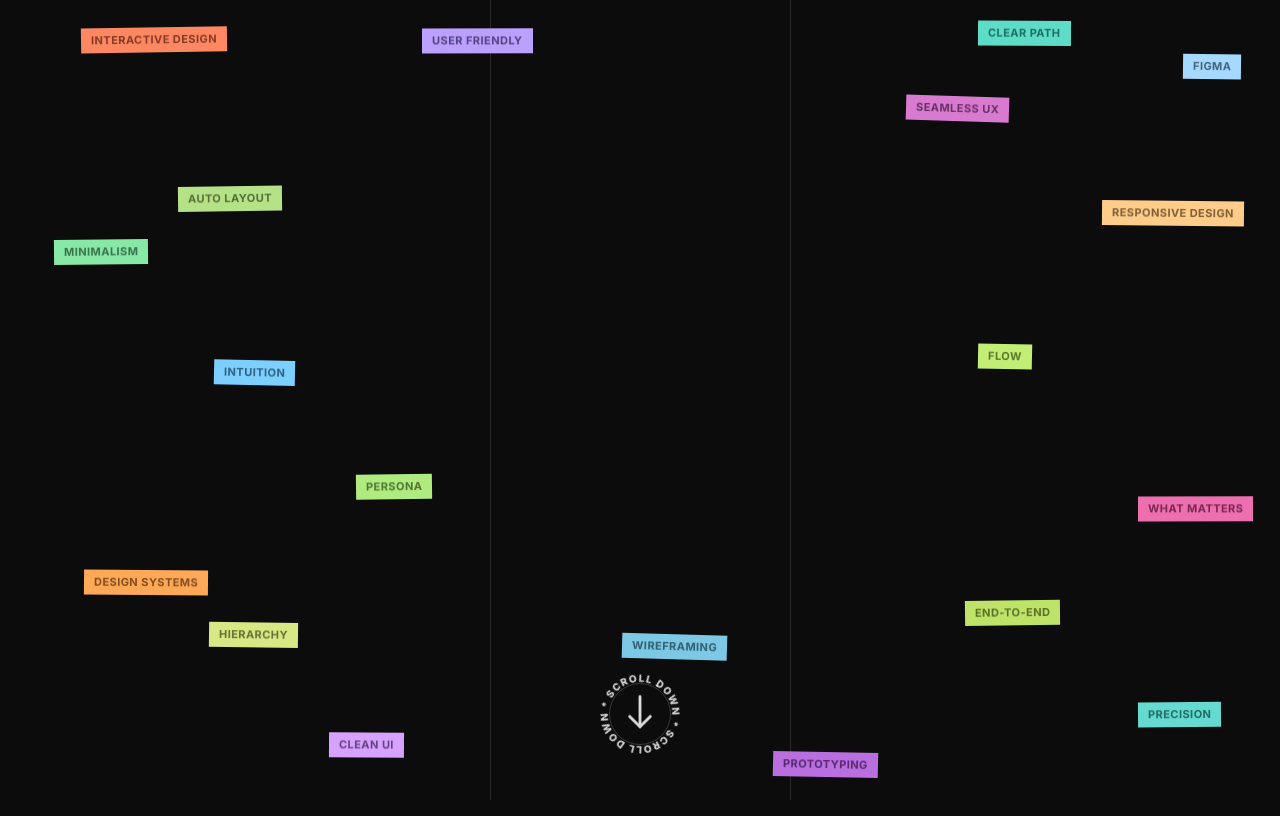
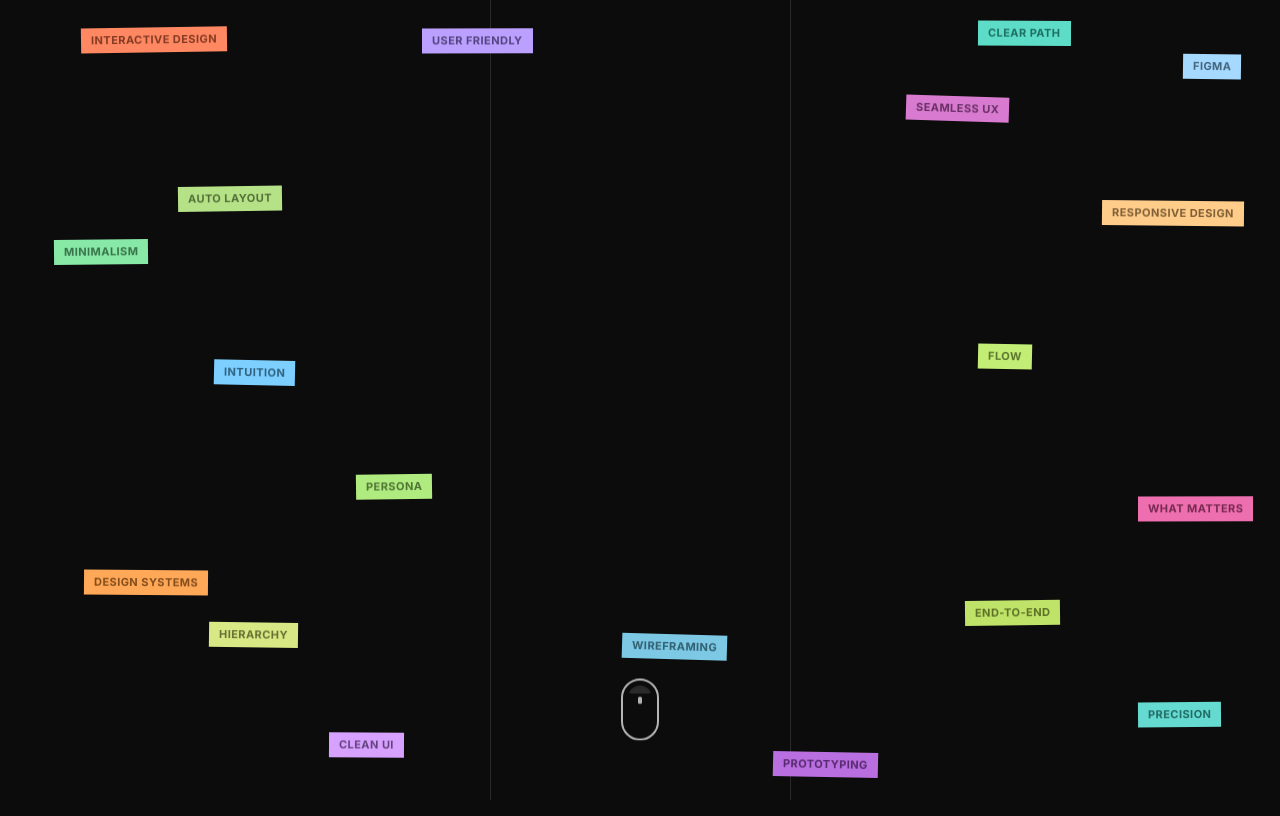
Before and after one commit to cmizchii/portfolio, a React (Vite) app: page / in a window 1280 px wide. Shown: the top 816 px of the page. Built offline with nearby package versions, Linux system fonts and the light colour scheme; a web font is replaced by a local one.

Commit message:
Refine scroll cue interaction

```diff
--- a/src/App.tsx
+++ b/src/App.tsx
@@ -765,23 +765,10 @@ function ScrollCue({ visible, active, progress }: ScrollCueState) {
       }
       aria-hidden="true"
     >
-      <svg className="scroll-cue-copy" viewBox="0 0 120 120">
-        <defs>
-          <path
-            id="scrollCueCopyPath"
-            d="M60 60 m -42 0 a 42 42 0 1 1 84 0 a 42 42 0 1 1 -84 0"
-          />
-        </defs>
-        <text>
-          <textPath href="#scrollCueCopyPath" startOffset="0%">
-            Scroll Down * Scroll Down *
-          </textPath>
-        </text>
-      </svg>
-      <svg className="scroll-cue-arrow" viewBox="0 0 36 46">
-        <path d="M18 4V36" />
-        <path d="M7 25L18 36L29 25" />
-      </svg>
+      <span className="scroll-cue-mouse">
+        <span className="scroll-cue-progress" />
+        <span className="scroll-cue-dot" />
+      </span>
     </div>
   );
 }
--- a/src/index.css
+++ b/src/index.css
@@ -54,21 +54,30 @@
   }
 }
 
-@keyframes scrollCueOrbit {
-  0% {
-    transform: rotate(0deg);
+@keyframes scrollMouseNudge {
+  0%, 100% {
+    transform: translate3d(-50%, 0, 0);
   }
-  100% {
-    transform: rotate(360deg);
+  50% {
+    transform: translate3d(-50%, 6px, 0);
   }
 }
 
-@keyframes scrollCueNudge {
-  0%, 100% {
-    transform: translate3d(-50%, -50%, 0);
+@keyframes scrollMouseDot {
+  0% {
+    opacity: 0;
+    transform: translate3d(-50%, 0, 0) scaleY(0.55);
   }
-  50% {
-    transform: translate3d(-50%, calc(-50% + 5px), 0);
+  18% {
+    opacity: 1;
+  }
+  78% {
+    opacity: 1;
+    transform: translate3d(-50%, 18px, 0) scaleY(1);
+  }
+  100% {
+    opacity: 0;
+    transform: translate3d(-50%, 24px, 0) scaleY(0.7);
   }
 }
 
@@ -448,13 +457,13 @@
   left: 50%;
   bottom: clamp(22px, 5vh, 48px);
   z-index: 120;
-  width: 92px;
-  height: 92px;
+  width: 64px;
+  height: 96px;
   color: #fff;
   mix-blend-mode: difference;
   opacity: 0;
   pointer-events: none;
-  transform: translate3d(-50%, 16px, 0) scale(0.9);
+  transform: translate3d(-50%, 16px, 0) scale(0.88);
   transition:
     opacity 420ms ease,
     transform 520ms cubic-bezier(0.22, 1, 0.36, 1);
@@ -467,78 +476,85 @@
 }
 
 .scroll-cue.is-scrolling {
-  opacity: 0.72;
-  transform: translate3d(-50%, 0, 0) scale(0.96);
+  opacity: 0.78;
+  transform: translate3d(-50%, 0, 0) scale(0.94);
 }
 
-.scroll-cue::before,
-.scroll-cue::after {
+.scroll-cue-mouse {
+  position: absolute;
+  left: 50%;
+  top: 9px;
+  display: block;
+  width: 38px;
+  height: 62px;
+  overflow: hidden;
+  border: 2.5px solid currentColor;
+  border-radius: 999px;
+  opacity: 0.82;
+  transform: translate3d(-50%, 0, 0);
+  transition:
+    border-width 260ms ease,
+    opacity 260ms ease,
+    transform 360ms cubic-bezier(0.22, 1, 0.36, 1),
+    height 360ms cubic-bezier(0.22, 1, 0.36, 1);
+  animation: scrollMouseNudge 1.75s cubic-bezier(0.45, 0, 0.2, 1) infinite;
+  will-change: transform, height;
+}
+
+.scroll-cue-progress {
+  position: absolute;
+  inset: 5px;
+  display: block;
+  overflow: hidden;
+  border-radius: inherit;
+  opacity: 0.18;
+}
+
+.scroll-cue-progress::before {
   content: '';
   position: absolute;
-  border-radius: 999px;
-  pointer-events: none;
+  left: 0;
+  right: 0;
+  top: 0;
+  height: calc(var(--scroll-progress) * 100%);
+  min-height: 8px;
+  border-radius: inherit;
+  background: currentColor;
+  transform-origin: top;
+  transition: height 180ms linear;
 }
 
-.scroll-cue::before {
-  inset: 15px;
-  border: 1px solid currentColor;
-  opacity: 0.22;
+.scroll-cue-dot {
+  position: absolute;
+  left: 50%;
+  top: 12px;
+  display: block;
+  width: 4px;
+  height: 12px;
+  border-radius: 999px;
+  background: currentColor;
+  transform: translate3d(-50%, 0, 0);
+  animation: scrollMouseDot 1.75s cubic-bezier(0.45, 0, 0.2, 1) infinite;
+  will-change: transform, opacity;
 }
 
-.scroll-cue::after {
-  inset: 4px;
-  background: conic-gradient(currentColor calc(var(--scroll-progress) * 1turn), transparent 0);
-  mask: radial-gradient(farthest-side, transparent calc(100% - 2px), #000 calc(100% - 1px));
-  opacity: 0.32;
-  transform: rotate(-90deg);
+.scroll-cue.is-scrolling .scroll-cue-mouse {
+  height: 66px;
+  border-width: 3px;
+  opacity: 0.9;
+  transform: translate3d(-50%, 4px, 0) scaleY(1.04);
+  animation-play-state: paused;
 }
 
-.scroll-cue-copy {
-  position: absolute;
-  inset: 0;
-  display: block;
-  overflow: visible;
-  fill: currentColor;
-  font-family: 'Inter', system-ui, sans-serif;
-  font-size: 13px;
-  font-weight: 800;
-  letter-spacing: 0.12em;
-  text-transform: uppercase;
-  animation: scrollCueOrbit 12s linear infinite;
-  transform-origin: 50% 50%;
-  will-change: transform;
-}
-
-.scroll-cue.is-scrolling .scroll-cue-copy {
-  animation-duration: 4.8s;
-}
-
-.scroll-cue-arrow {
-  position: absolute;
-  left: 50%;
-  top: 50%;
-  width: 34px;
-  height: 44px;
-  fill: none;
-  stroke: currentColor;
-  stroke-linecap: round;
-  stroke-linejoin: round;
-  stroke-width: 3;
-  transform: translate3d(-50%, -50%, 0);
+.scroll-cue.is-scrolling .scroll-cue-dot {
+  top: calc(11px + (var(--scroll-progress) * 32px));
+  height: 15px;
+  opacity: 0.92;
+  animation: none;
   transition:
-    opacity 260ms ease,
-    stroke-width 260ms ease;
-  will-change: transform;
-}
-
-.scroll-cue:not(.is-scrolling) .scroll-cue-arrow {
-  animation: scrollCueNudge 1.85s cubic-bezier(0.45, 0, 0.2, 1) infinite;
-}
-
-.scroll-cue.is-scrolling .scroll-cue-arrow {
-  opacity: 0.74;
-  stroke-width: 3.4;
-  transform: translate3d(-50%, calc(-50% + 6px), 0) scaleY(1.08);
+    top 180ms linear,
+    height 260ms ease,
+    opacity 260ms ease;
 }
 
 .footer-email-link {
```
